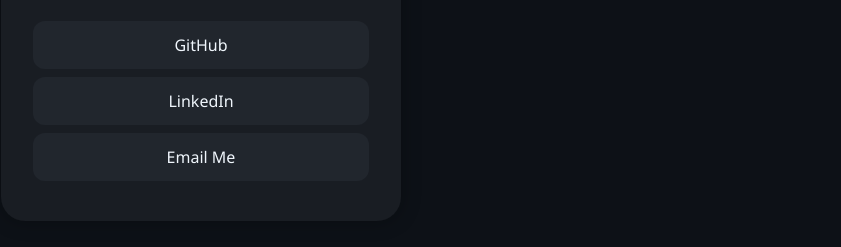
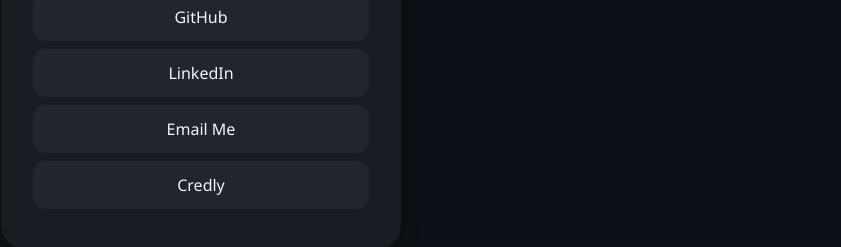
Before and after one commit to SamTT123/LinkTree, a plain HTML site: page index.html in a window 1280 px wide. Shown: the part 409-656 px from the top of the page, without its empty margins (439-1280 px from the left). Drawn offline with Linux system fonts and the light colour scheme.

Commit message:
Update index.html

```diff
--- a/index.html
+++ b/index.html
@@ -18,6 +18,7 @@
       <a href="https://github.com/SamTT123" target="_blank" class="link-btn">GitHub</a>
       <a href="https://www.linkedin.com/in/samuel-tamu-798b25346" target="_blank" class="link-btn">LinkedIn</a>
       <a href="mailto:samueltamu.nz@gmail.com" class="link-btn">Email Me</a>
+      <a href="https://www.credly.com/users/samuel-tamu" target="_blank" class="link-btn">Credly</a>
     </div>
   </div>
 
```
